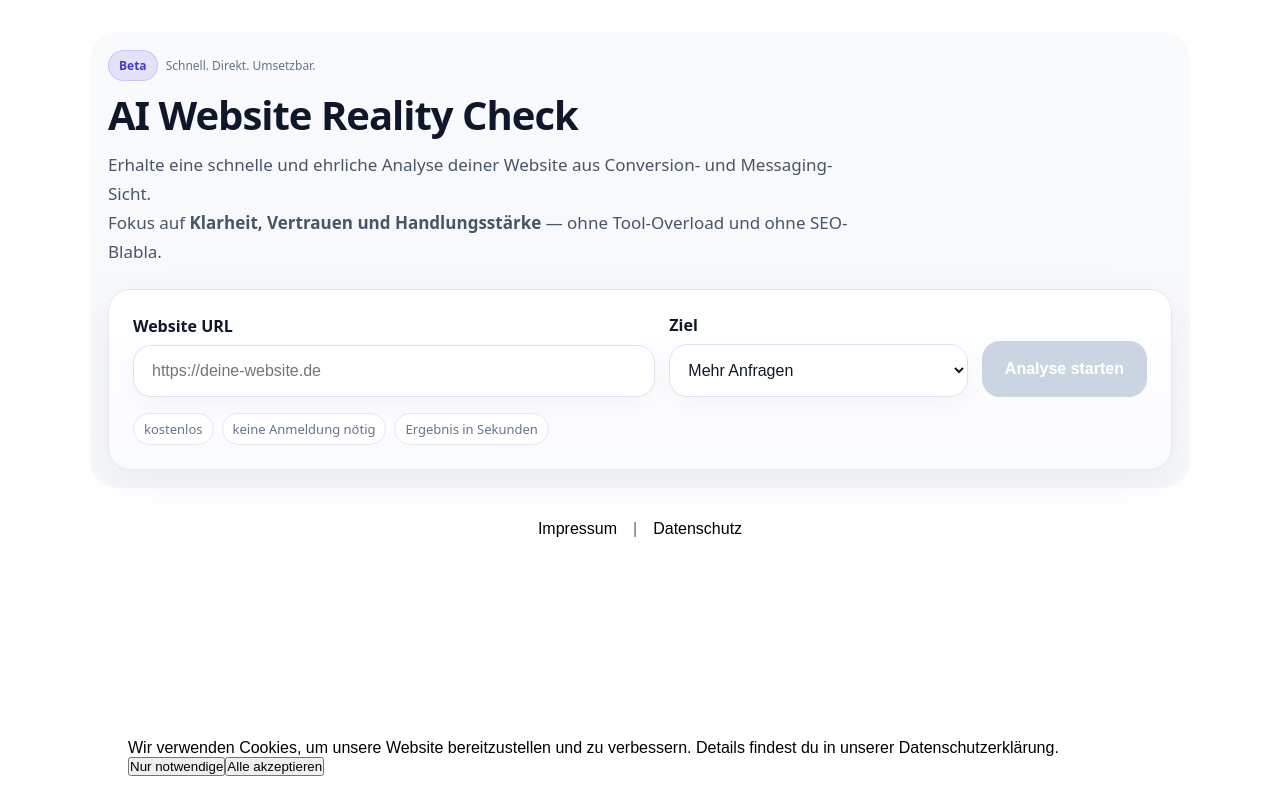
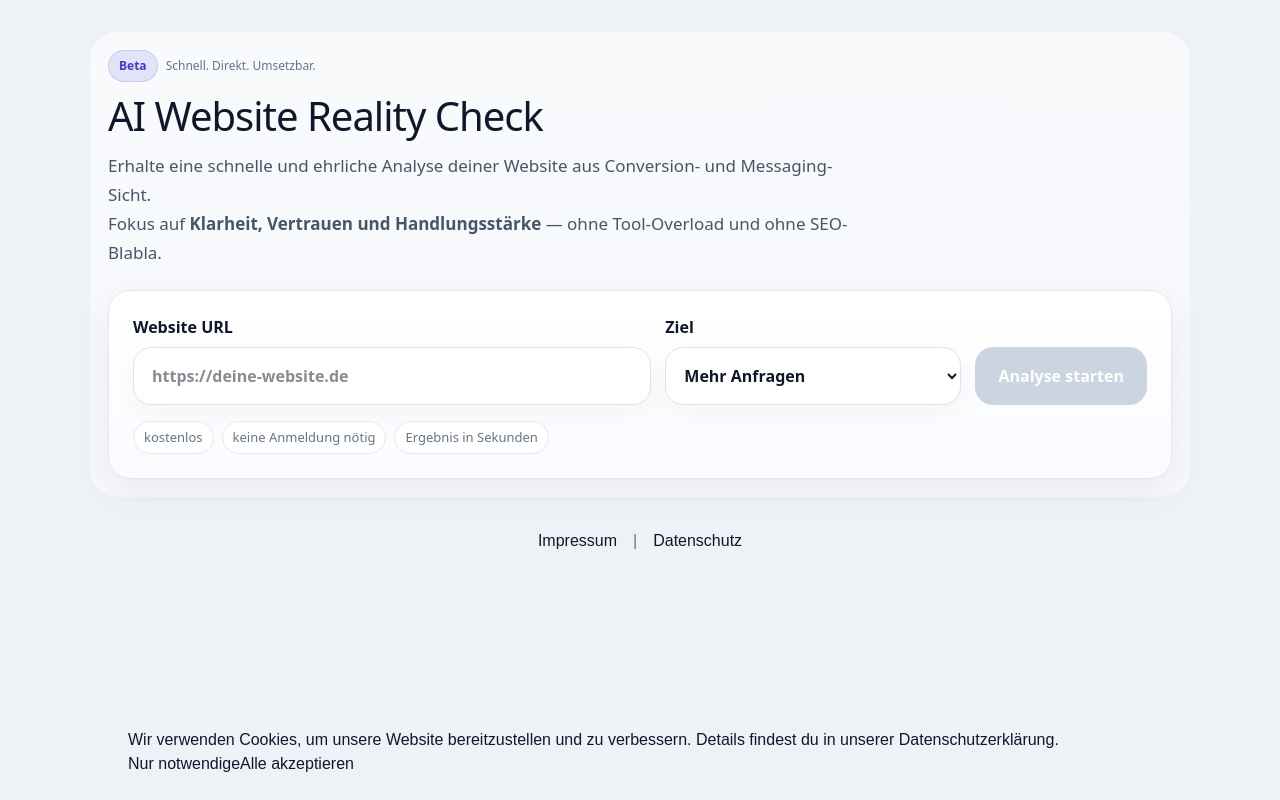
Before and after one commit to robertpetrovic87-code/Digitalstruktur, a Next.js app: page / in a window 1280 px wide. Built offline with nearby package versions, Linux system fonts and the light colour scheme.

Commit message:
fix blueprint prompt usage_guide

```diff
--- a/app/globals.css
+++ b/app/globals.css
@@ -1,9 +1,17 @@
-@media (prefers-color-scheme: dark) {
+@import "tailwindcss";
+
 :root {
   --background: #eef2f7;
   --foreground: #0f172a;
 }
+
+@media (prefers-color-scheme: dark) {
+  :root {
+    --background: #eef2f7;
+    --foreground: #0f172a;
+  }
 }
+
 html,
 body {
   max-width: 100vw;
```
